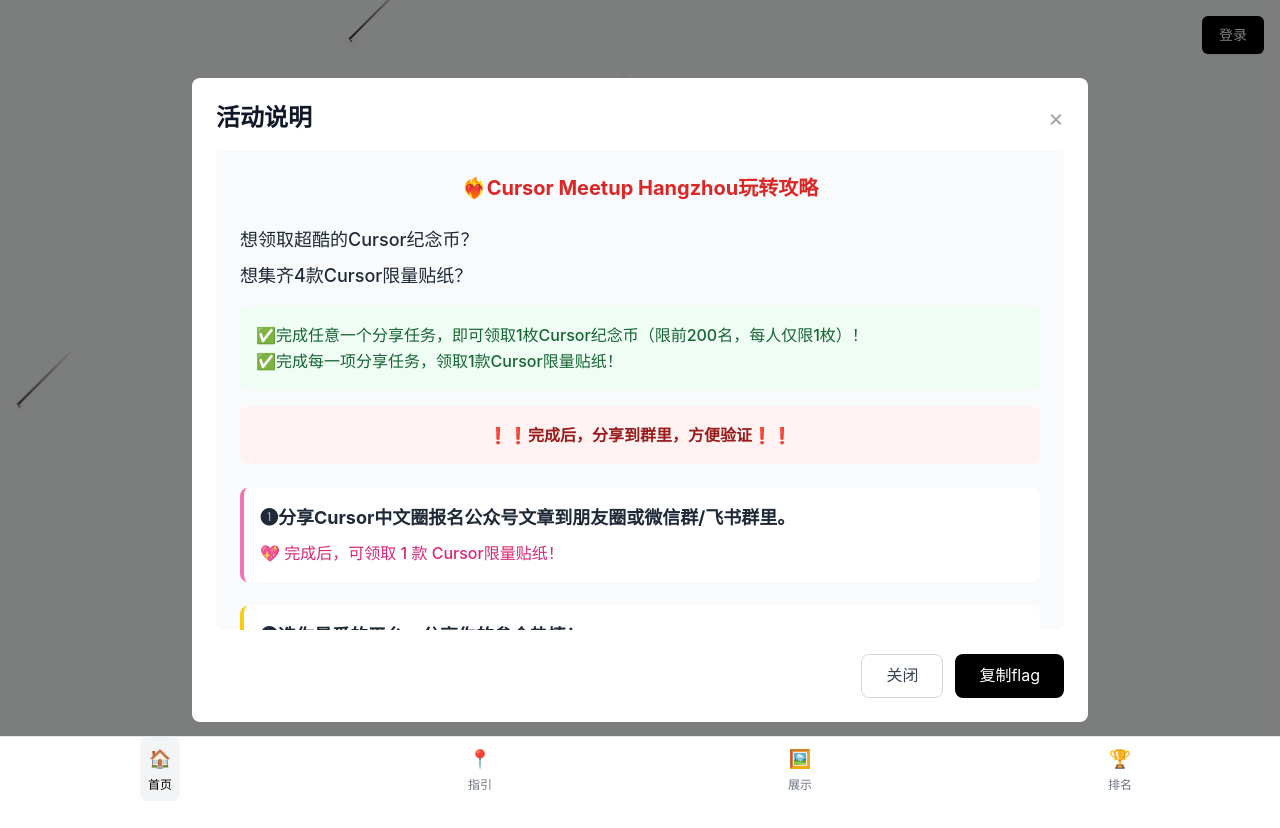
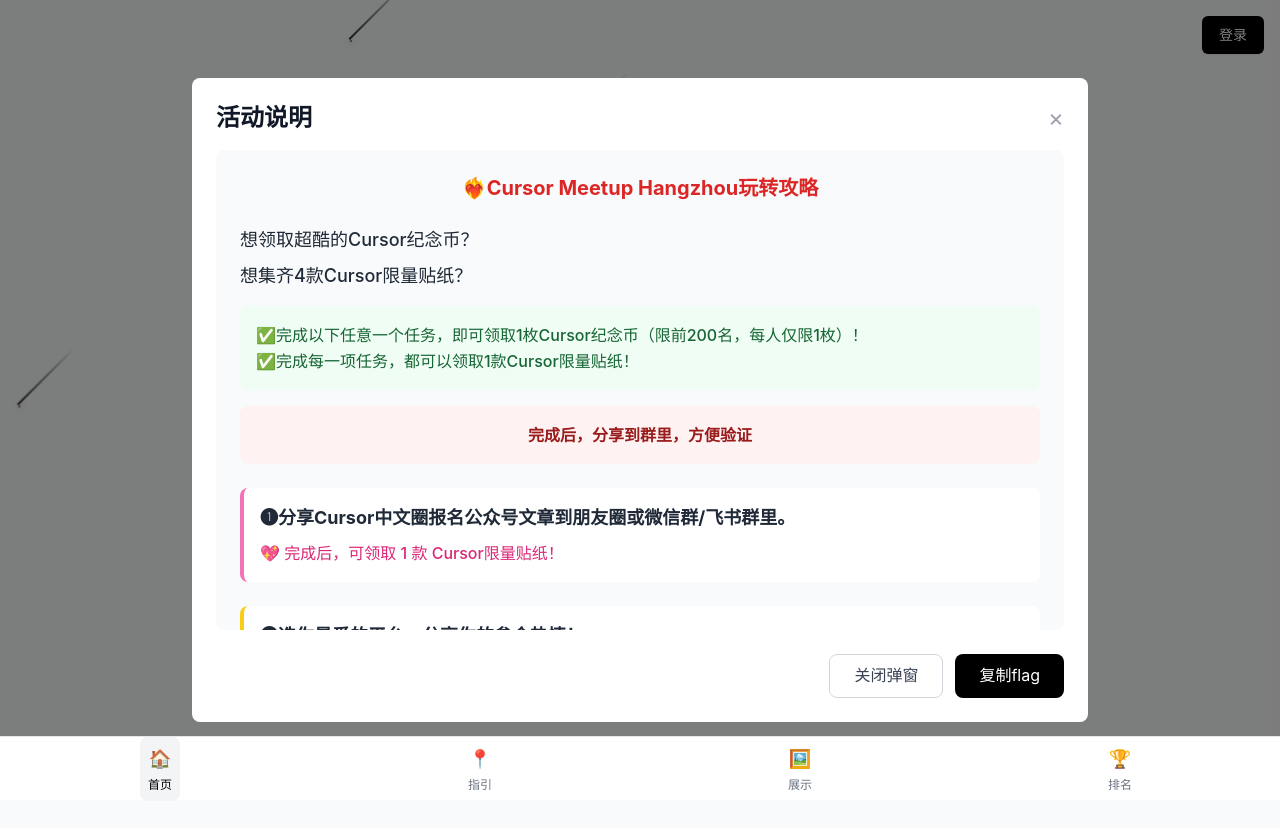
Before and after one commit to cursor-meetup/cursor-ctf, a React (Vite) app: page / in a window 1280 px wide. Both pictures are taken after a click on the button "活动说明". Shown: the top 828 px of the page. Before the commit the page ends 800 px from the top, so only its background shows below. Built offline with nearby package versions, Linux system fonts and the light colour scheme.

Commit message:
fix: 修改交互

```diff
--- a/src/global.css
+++ b/src/global.css
@@ -306,6 +306,20 @@ select:focus {
   }
 }
 
+/* 按钮脉冲动画 */
+.animate-pulse-scale {
+  animation: pulseScale 1.5s ease-in-out infinite;
+}
+
+@keyframes pulseScale {
+  0%, 100% {
+    transform: scale(1);
+  }
+  50% {
+    transform: scale(1.05);
+  }
+}
+
 /* 响应式设计 */
 @media (max-width: 768px) {
   html {
--- a/src/pages/Home.tsx
+++ b/src/pages/Home.tsx
@@ -186,14 +186,16 @@ const Home: React.FC = () => {
 
   const handleCopyFlag = async () => {
     try {
-      // 这里可以根据需要复制特定的flag或者所有flag
-      const allFlags = flagConfig.flags.map(flag => flag.key).join('\n');
-      await navigator.clipboard.writeText(allFlags);
-      alert('Flag内容已复制到剪贴板');
+      // 复制专属flag
+      const specialFlag = 'hzcursor2025';
+      await navigator.clipboard.writeText(specialFlag);
+      alert('Flag已复制到剪贴板！快去首页输入框试试吧！');
     } catch (error) {
       console.error('复制失败:', error);
-      alert('复制失败，请手动复制');
+      alert('复制失败，请手动复制：hzcursor2025');
     }
+    setShowActivityDialog(false);
+    setInput('hzcursor2025');
   };
 
   // 如果正在验证会话，显示加载状态
@@ -209,12 +211,12 @@ const Home: React.FC = () => {
   }
 
   return (
-    <div className="min-h-screen bg-gray-50 relative">
+    <div className="min-h-screen pt-20 bg-gray-50 relative">
       {/* 流星雨背景 */}
       <MeteorBackground />
 
       {/* 登录/退出按钮 */}
-      <div className="absolute top-4 right-4">
+      <div className="fixed top-4 right-4">
         {currentUser ? (
           <button
             onClick={handleLogout}
@@ -259,7 +261,9 @@ const Home: React.FC = () => {
             <button
               type="submit"
               disabled={loading}
-              className="w-full py-4 bg-black text-white font-semibold rounded-xl hover:bg-gray-800 transition-colors duration-200 text-lg disabled:opacity-50 disabled:cursor-not-allowed"
+              className={`w-full py-4 bg-black text-white font-semibold rounded-xl hover:bg-gray-800 transition-colors duration-200 text-lg disabled:opacity-50 disabled:cursor-not-allowed ${
+                input === 'hzcursor2025' ? 'animate-pulse-scale' : ''
+              }`}
             >
               {loading ? '验证中...' : '提交验证'}
             </button>
@@ -340,12 +344,12 @@ const Home: React.FC = () => {
                       <p className="text-lg font-medium mb-4">想集齐4款Cursor限量贴纸？</p>
 
                       <div className="bg-green-50 p-4 rounded-lg mb-4">
-                        <p className="text-green-800 font-medium">✅完成任意一个分享任务，即可领取1枚Cursor纪念币（限前200名，每人仅限1枚）！</p>
-                        <p className="text-green-800 font-medium">✅完成每一项分享任务，领取1款Cursor限量贴纸！</p>
+                        <p className="text-green-800 font-medium">✅完成以下任意一个任务，即可领取1枚Cursor纪念币（限前200名，每人仅限1枚）！</p>
+                        <p className="text-green-800 font-medium">✅完成每一项任务，都可以领取1款Cursor限量贴纸！</p>
                       </div>
 
                       <div className="bg-red-50 p-4 rounded-lg mb-6">
-                        <p className="text-red-800 font-bold text-center">❗❗完成后，分享到群里，方便验证❗❗</p>
+                        <p className="text-red-800 font-bold text-center">完成后，分享到群里，方便验证</p>
                       </div>
                     </div>
 
@@ -379,6 +383,19 @@ const Home: React.FC = () => {
                         <h4 className="font-bold text-lg mb-2">❹参与官方连线环节，把你使用Cursor产品的真实感受、建议或遇到的问题，统统告诉我们！你的声音超重要！</h4>
                         <p className="text-blue-600 font-medium">💙可领取2款Cursor限量贴纸！可指定其中一款 ✨</p>
                       </div>
+
+                      <div className="bg-white p-4 rounded-lg border-l-4 border-purple-400">
+                        <h4 className="font-bold text-lg mb-3">❺尽可能地收集flag，最终17:00后排名前20的同学可以到签到台换取限量Cursor纪念币一枚。</h4>
+                        <div className="bg-purple-50 p-3 rounded-lg mb-3">
+                          <p className="text-sm text-gray-700 mb-2">这里赠送大家一个Flag，复制后粘贴到首页的输入框中，即可获取积分。Have fun！</p>
+                          <div className="bg-white p-2 rounded border border-dashed border-purple-300 text-center font-mono text-sm text-purple-700">
+                            hzcursor2025
+                          </div>
+                        </div>
+                        <p className="text-purple-600 font-medium">💜 Flag收集挑战，冲击前20名！</p>
+                      </div>
+
+
                     </div>
                   </div>
                 </div>
@@ -389,7 +406,7 @@ const Home: React.FC = () => {
                     onClick={() => setShowActivityDialog(false)}
                     className="px-6 py-2 border border-gray-300 text-gray-700 rounded-lg hover:bg-gray-50 transition-colors duration-200"
                   >
-                    关闭
+                    关闭弹窗
                   </button>
                   <button
                     onClick={handleCopyFlag}
```
